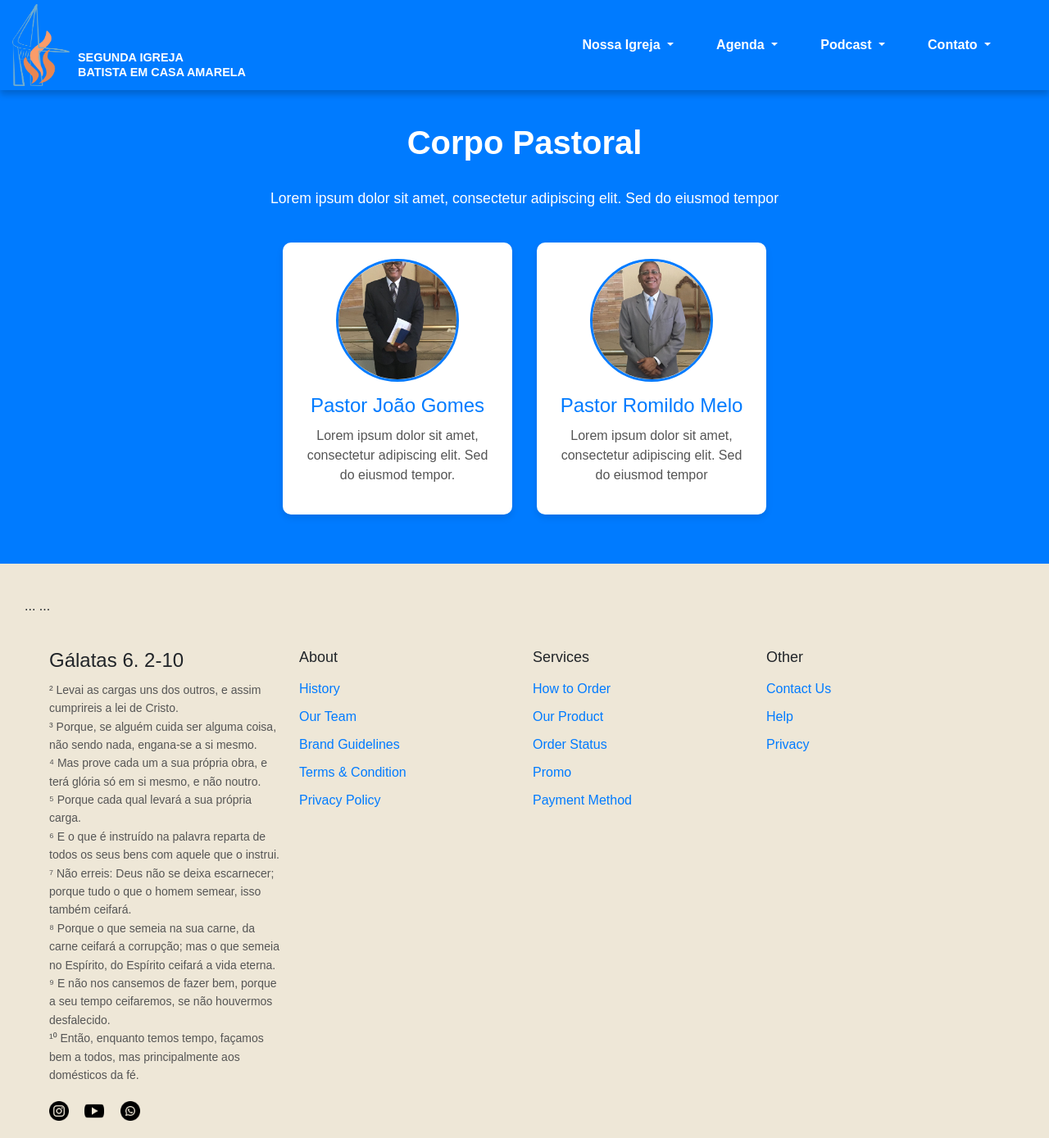
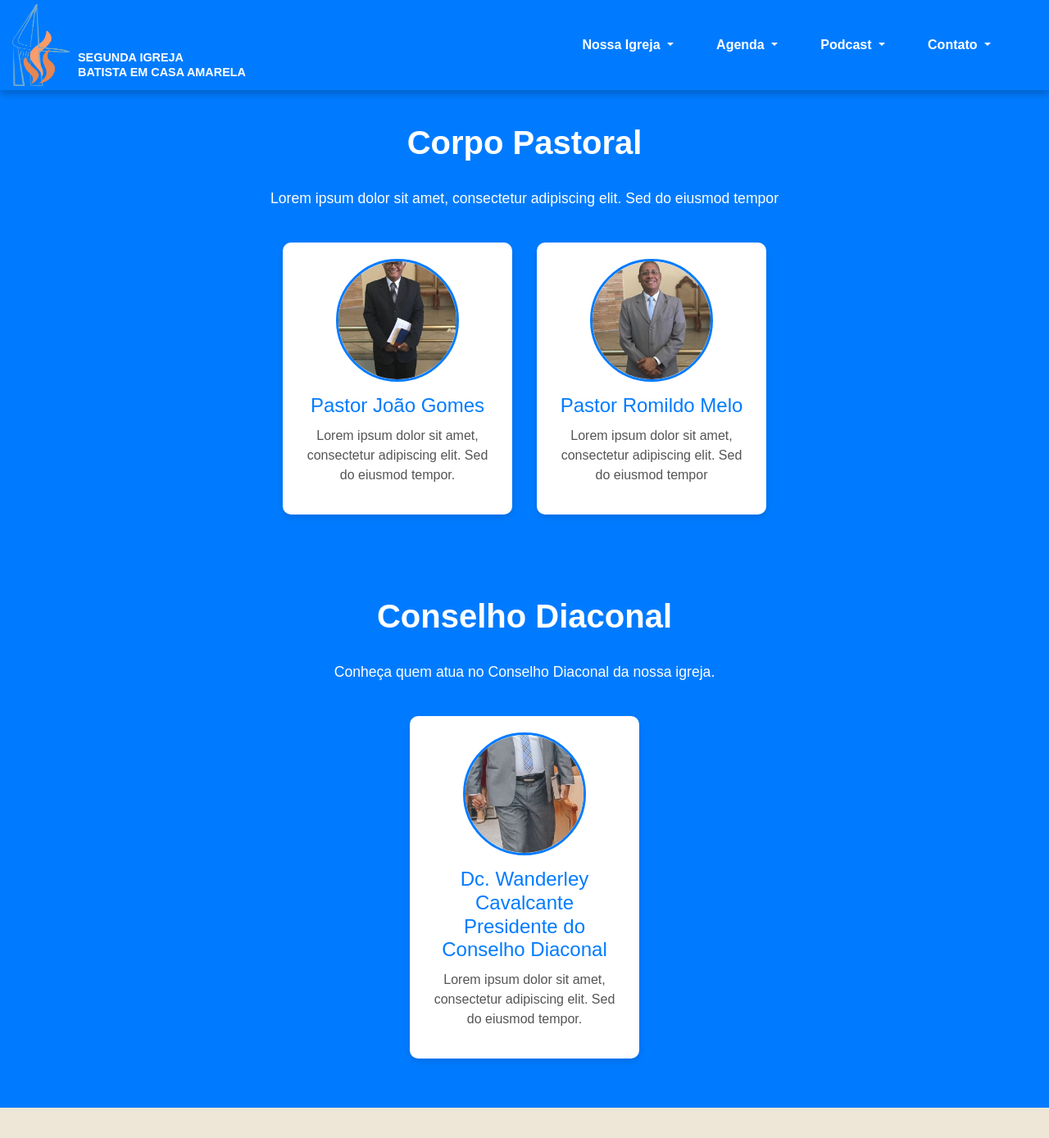
Before and after one commit to LucasAlb1609/site_igreja, a Django app: page /lideranca/ in a window 1280 px wide. Shown: the top 1389 px of the page at 82% size. Run offline with Django 5.2, Linux system fonts and the light colour scheme; some libraries are stand-ins or nearby versions.

Commit message:
Adição de outros cards

```diff
--- a/static/styles/2ibca.css
+++ b/static/styles/2ibca.css
@@ -355,13 +355,13 @@ ul li {
   width: 280px; /* Largura fixa para os cards */
   text-align: center;
   box-shadow: 0 4px 8px rgba(0,0,0,0.1);
-  transition: all 0.3s ease;
+  transition: transform 0.3s ease, box-shadow 0.3s ease;
   margin-bottom: 20px;
 }
 
 .pessoa-card:hover {
-  transform: translateY(-10px);
-  box-shadow: 0 10px 20px rgba(0,0,0,0.2);
+  transform: translateY(-10px) scale(1.03);
+  box-shadow: 0 12px 24px rgba(0,0,0,0.25);
 }
 
 .pessoa-card img {
--- a/templates/lideranca.html
+++ b/templates/lideranca.html
@@ -29,4 +29,23 @@
   </div>
 </section>
 
+<section class="pessoa-card-section">
+  <div class="container">
+    <h2 class="titulo-pessoa">Conselho Diaconal</h2>
+
+    <p class="descricao-pessoa">
+      Conheça quem atua no Conselho Diaconal da nossa igreja.
+    </p>
+
+    <div class="pessoas-wrapper">
+      <div class="pessoa-card animate-fade-in">
+        <img src="{% static '/fotos/wanderley.jpeg' %}" alt="Dc. Wanderley Cavalcante">
+        <h3>Dc. Wanderley Cavalcante</br>Presidente do Conselho Diaconal</h3>
+        <p>Lorem ipsum dolor sit amet, consectetur adipiscing elit. Sed do eiusmod tempor.</p>
+      </div>
+    </div>
+  </div>
+</section>
+
+
 {% endblock %}
```
Also changed, not shown: db.sqlite3.
